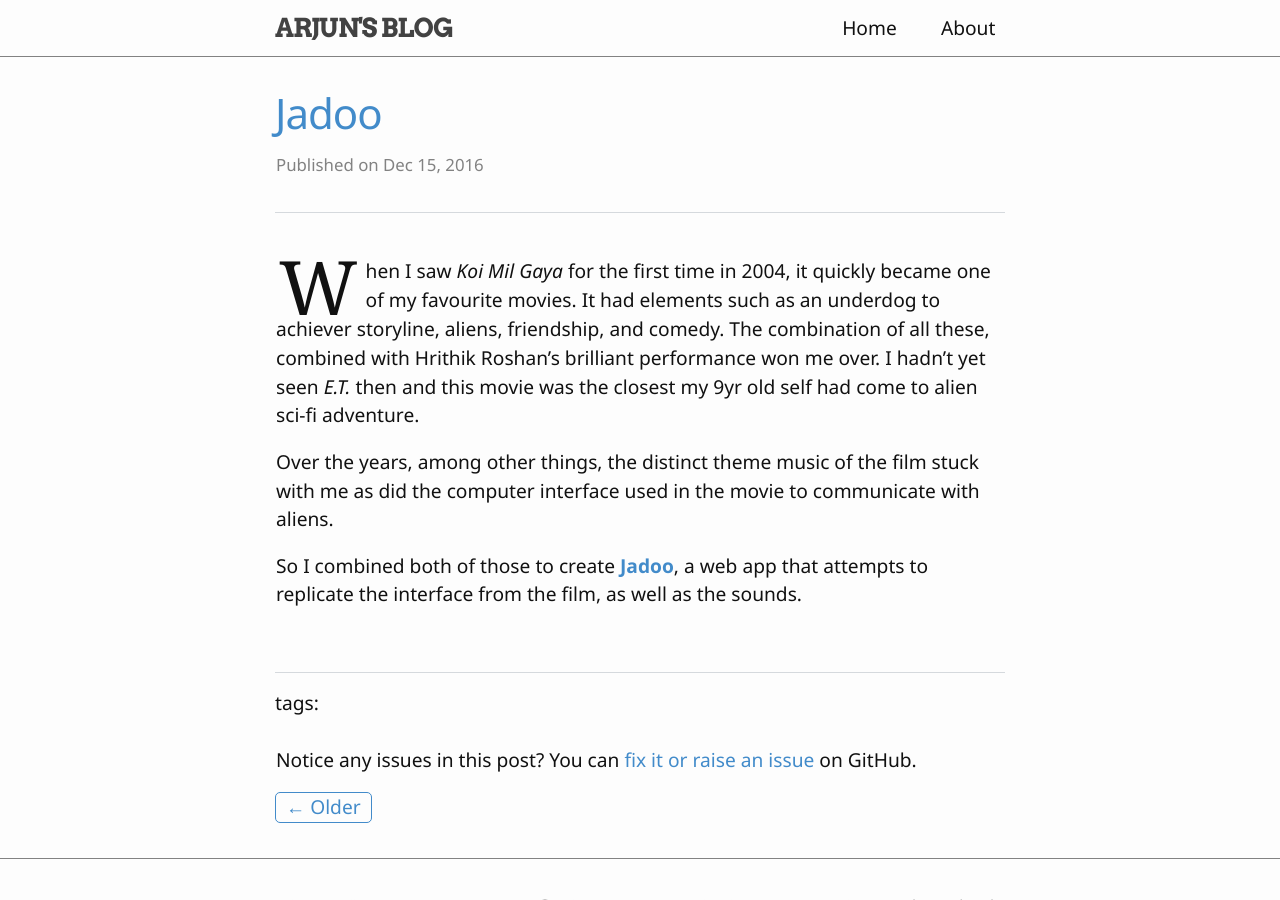
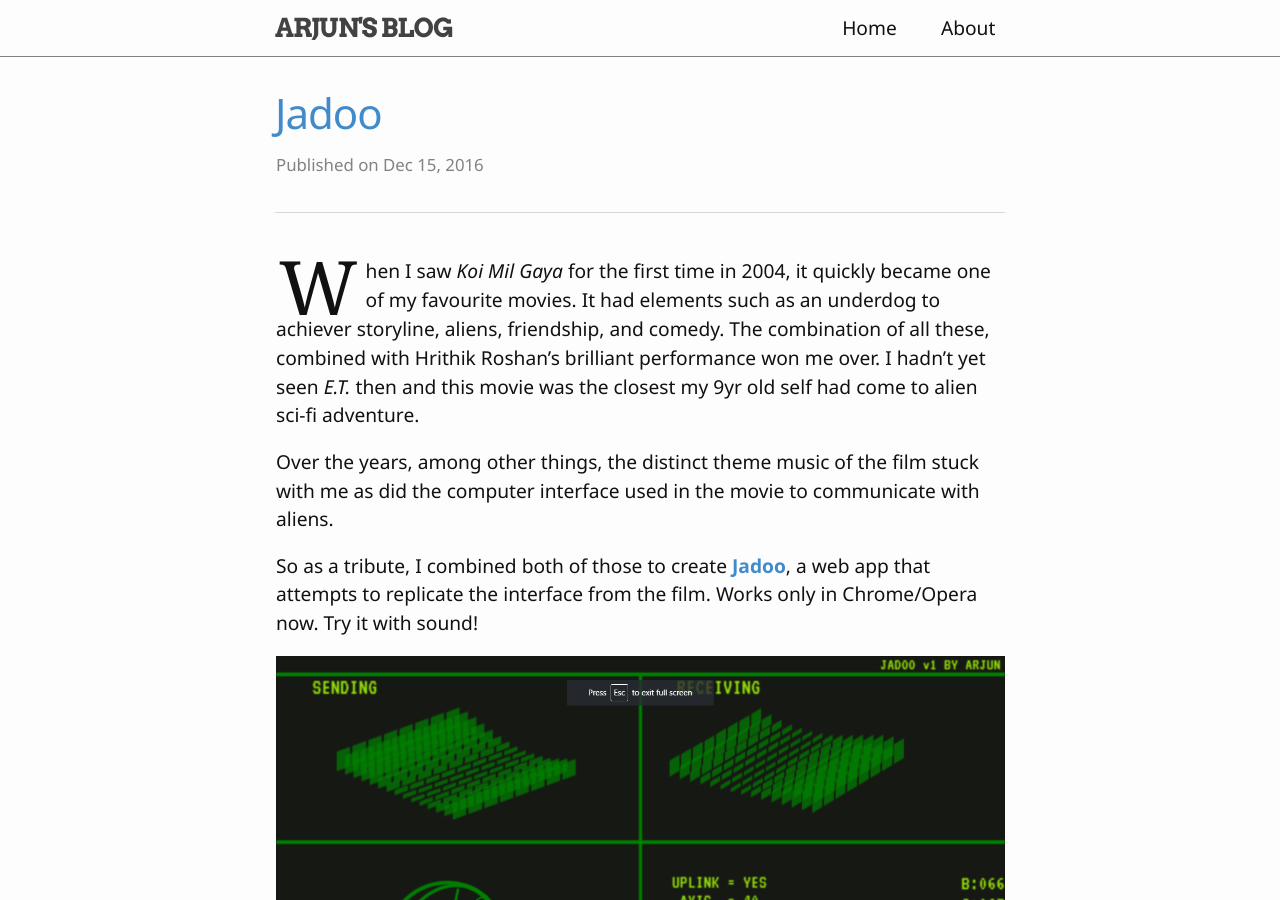
Before and after one commit to arjunnn/blog, a Jekyll site: the page built from _posts/2016-12-15-jadoo.md, in a window 1280 px wide and 900 px high. Built offline with Jekyll 4.4.1, drawn with Linux system fonts in a browser that asks for light colours; some web fonts are replaced.

Commit message:
new post: jadoo

```diff
--- a/_posts/2016-12-15-jadoo.md
+++ b/_posts/2016-12-15-jadoo.md
@@ -13,4 +13,6 @@ I hadn't yet seen *E.T.* then and this movie was the closest my 9yr old self had
 
 Over the years, among other things, the distinct theme music of the film stuck with me as did the computer interface used in the movie to communicate with aliens.
 
-So I combined both of those to create **[Jadoo](http://arjun.ninja/jadoo)**, a web app that attempts to replicate the interface from the film, as well as the sounds.
+So as a tribute, I combined both of those to create **[Jadoo](http://arjun.ninja/jadoo)**, a web app that attempts to replicate the interface from the film. Works only in Chrome/Opera now. Try it with sound!
+
+![](images/jadoo.png)
```
Also changed, not shown: images/jadoo.png (added).
